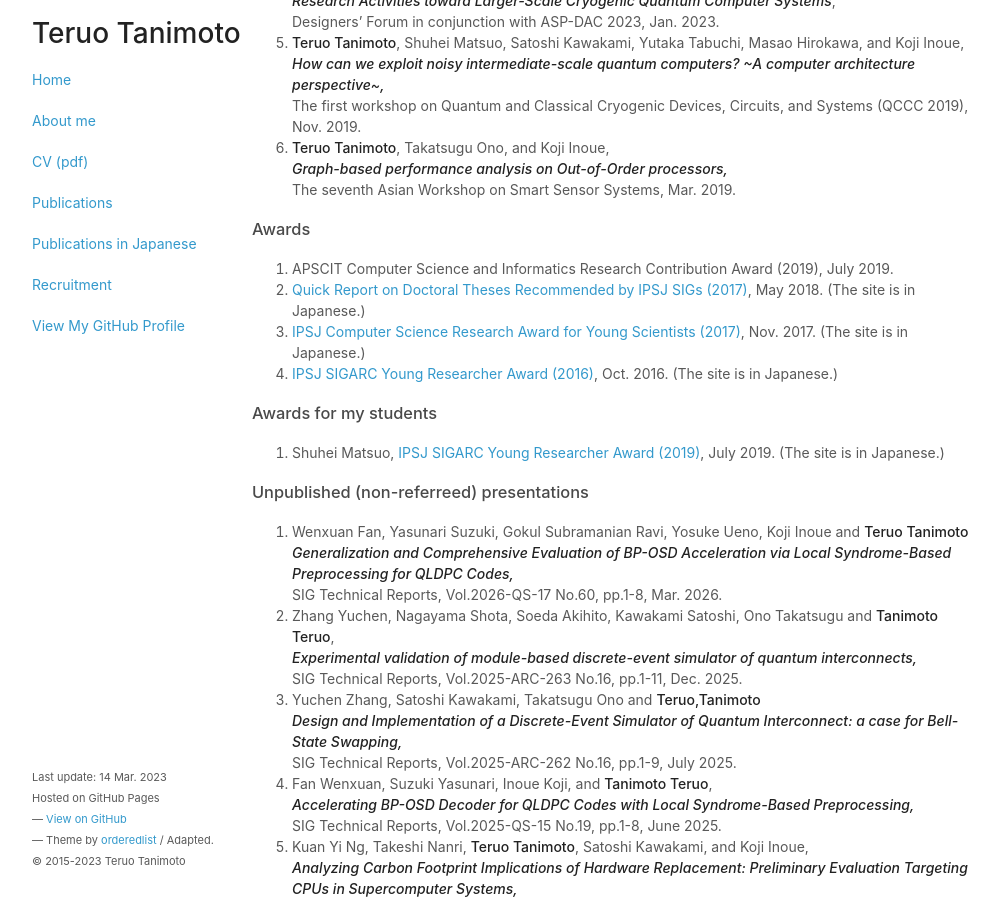
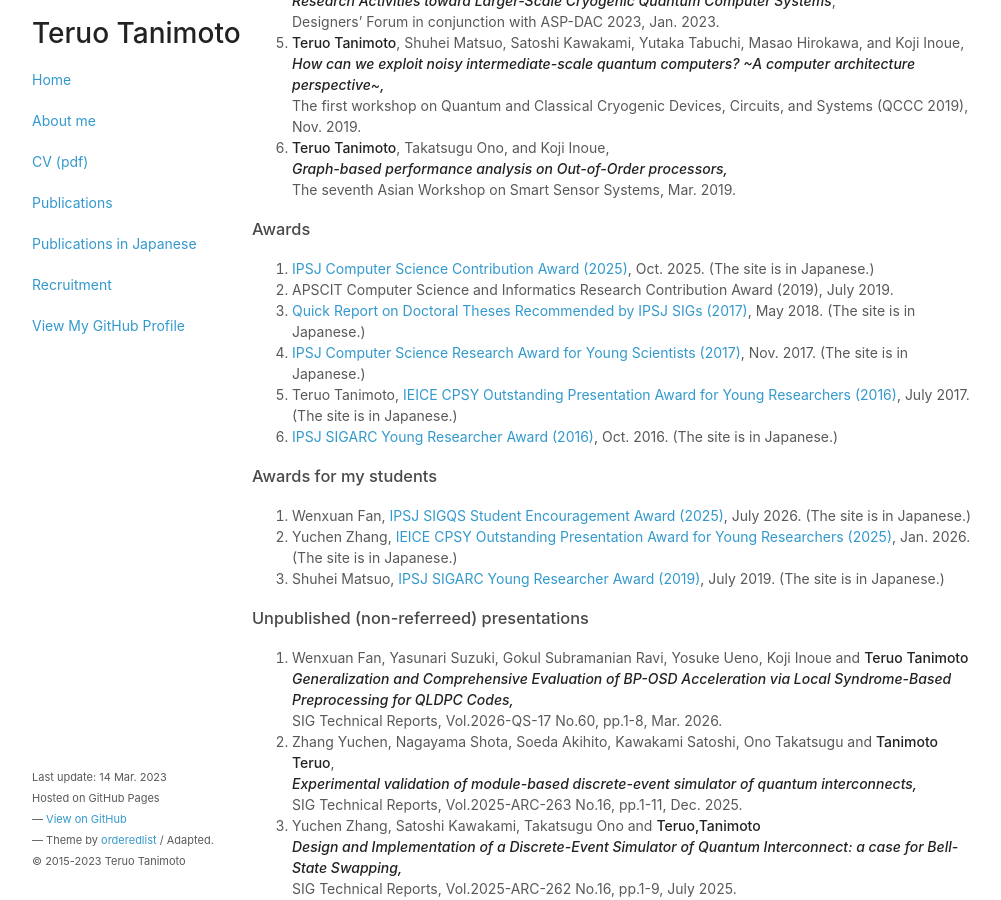
Before and after one commit to teruo41/teruo41.github.io, a Jekyll site: the page built from pubse.md, in a window 1280 px wide and 900 px high, scrolled down 4474 px. Shown: the whole window, without its empty margins (138-1139 px from the left). Built offline with Jekyll 4.4.1, drawn with Linux system fonts in a browser that asks for light colours.

Commit message:
Updated achievements

```diff
--- a/pubse.md
+++ b/pubse.md
@@ -232,15 +232,23 @@ title: Publications
 
 ### Awards
 
+0. [IPSJ Computer Science Contribution Award (2025)](https://www.ipsj.or.jp/award/cs-koseki-award-2025.html), Oct. 2025. (The site is in Japanese.)
+
 0. APSCIT Computer Science and Informatics Research Contribution Award (2019), July 2019.
 
 0. [Quick Report on Doctoral Theses Recommended by IPSJ SIGs (2017)](http://ipsj.or.jp/magazine/hakase/2017/ARC04.html), May 2018. (The site is in Japanese.)
 
 0. [IPSJ Computer Science Research Award for Young Scientists (2017)](http://www.ipsj.or.jp/award/cs-award-2017.html), Nov. 2017. (The site is in Japanese.)
 
+0. Teruo Tanimoto, [IEICE CPSY Outstanding Presentation Award for Young Researchers (2016)](https://www.ieice.org/~cpsy/award.shtml), July 2017. (The site is in Japanese.)
+
 0. [IPSJ SIGARC Young Researcher Award (2016)](https://www.ipsj.or.jp/award/arc-award1.html), Oct. 2016. (The site is in Japanese.)
 
 ### Awards for my students
+
+0. Wenxuan Fan, [IPSJ SIGQS Student Encouragement Award (2025)](https://www.ipsj.or.jp/award/qs-award2.html), July 2026. (The site is in Japanese.)
+
+0. Yuchen Zhang, [IEICE CPSY Outstanding Presentation Award for Young Researchers (2025)](https://www.ieice.org/~cpsy/award.shtml), Jan. 2026. (The site is in Japanese.)
 
 0. Shuhei Matsuo, [IPSJ SIGARC Young Researcher Award (2019)](https://www.ipsj.or.jp/award/arc-award1.html), July 2019. (The site is in Japanese.)
 
```
Also changed, not shown: pubsj.md (+6 -0 lines).
